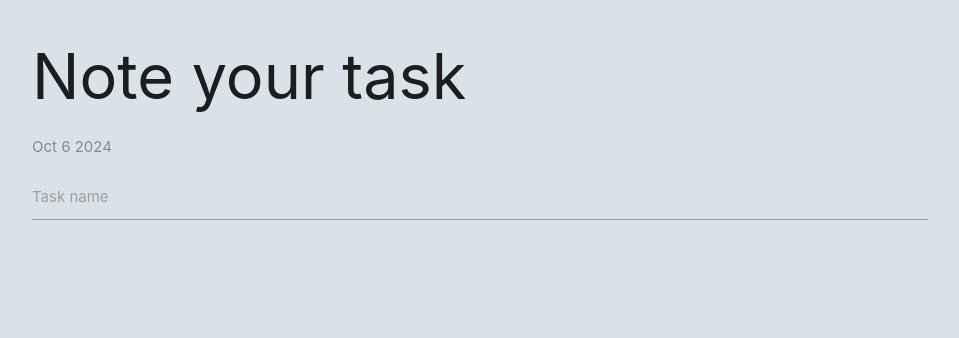
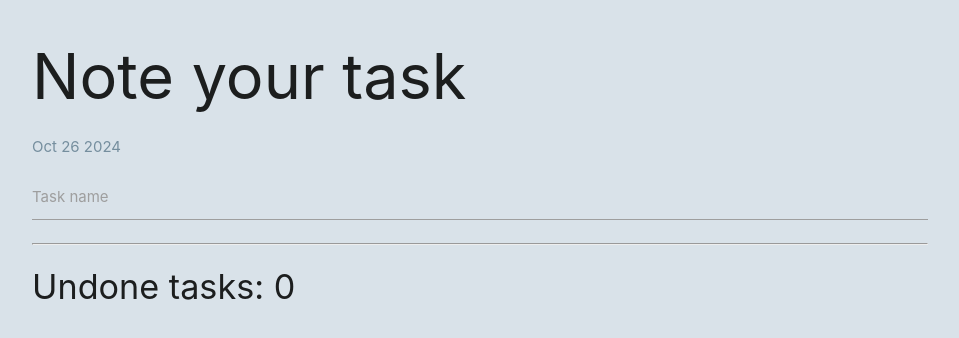
Before and after one commit to eamgit892/lesson5-follow-mentor, a React (Vite) app: page / in a window 1280 px wide. Shown: the top 338 px of the page, without its empty margins (160-1119 px from the left). Built offline with nearby package versions, Linux system fonts and the light colour scheme.

Commit message:
added undone counter

```diff
--- a/src/App.jsx
+++ b/src/App.jsx
@@ -16,7 +16,17 @@ function App() {
 
   const [newTaskTitle, setNewTaskTitle] = useState('');
 
-  useEffect(() => { localStorage.setItem('tasks', JSON.stringify(tasks))}, [tasks])
+  // count Undone tasks -------------------------------------------------------
+  const countUndoneTasks = () => tasks.filter(t => !t.status).length;
+
+  const [undone, setUndoneCounter] = useState(countUndoneTasks());
+
+  // end of countUndoneTasks --------------------------------------------------
+
+  useEffect(() => {
+     localStorage.setItem('tasks', JSON.stringify(tasks));
+     setUndoneCounter(countUndoneTasks);
+    }, [tasks])
 
   /*
     Додавання дати в опис задачи
@@ -52,6 +62,8 @@ function App() {
           <label className='task-label' htmlFor='taskInp'>Task name</label>
         </div>
        <List tasks={tasks} setTasks={setTasks}/>
+       <hr />
+       <h4>Undone tasks: {undone}</h4>
     </div>
   )
 }
--- a/src/components/DateComponent.jsx
+++ b/src/components/DateComponent.jsx
@@ -4,7 +4,7 @@ export const DateComponent = ( {passDateFn} ) => {
         'August', 'Sept', 'Oct', 'Nov', 'Dec'];
 
     const month = monthNames[date.getMonth()]
-    const day = date.getDay()
+    const day = date.getDate()
     const y = date.getFullYear()
     console.log(month);
     let dateString = `${month} ${day} ${y}`;
```
Also changed, not shown: 1 other file (tests, documents, lock files or other folders).
